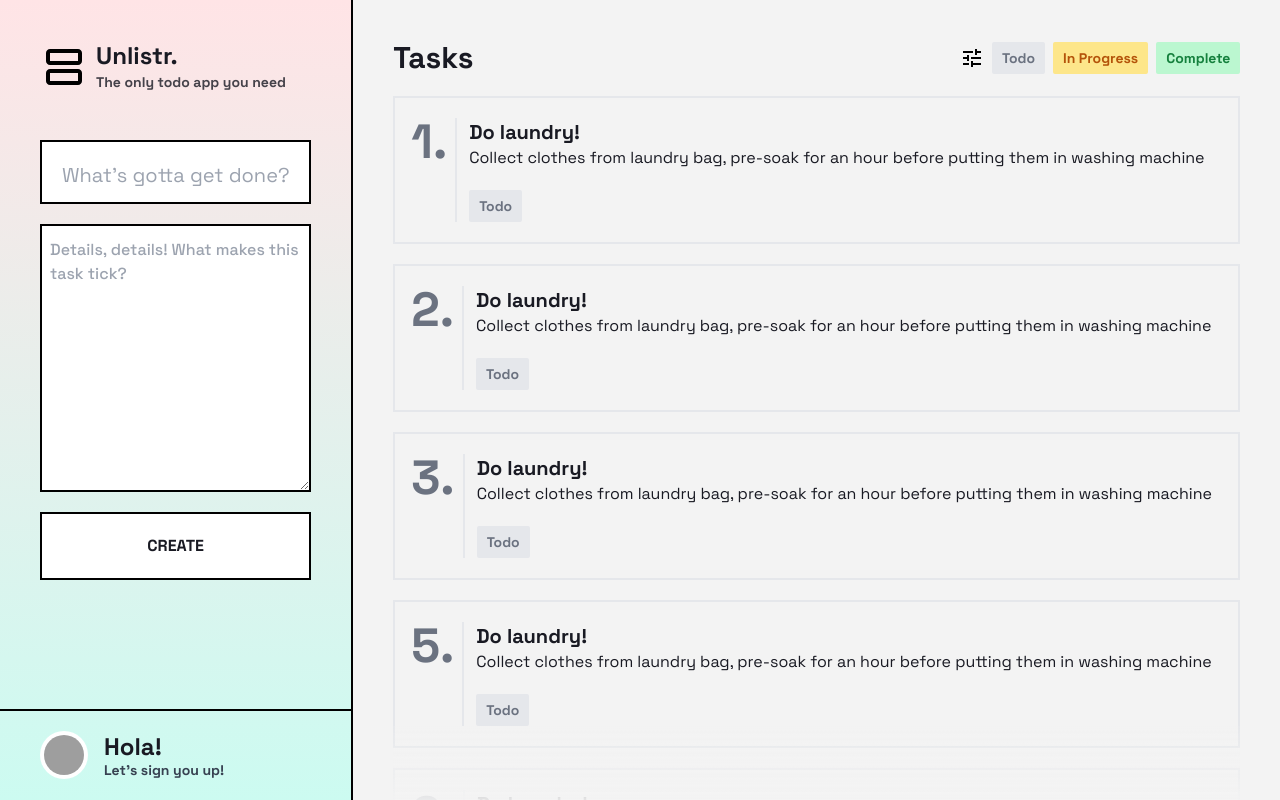
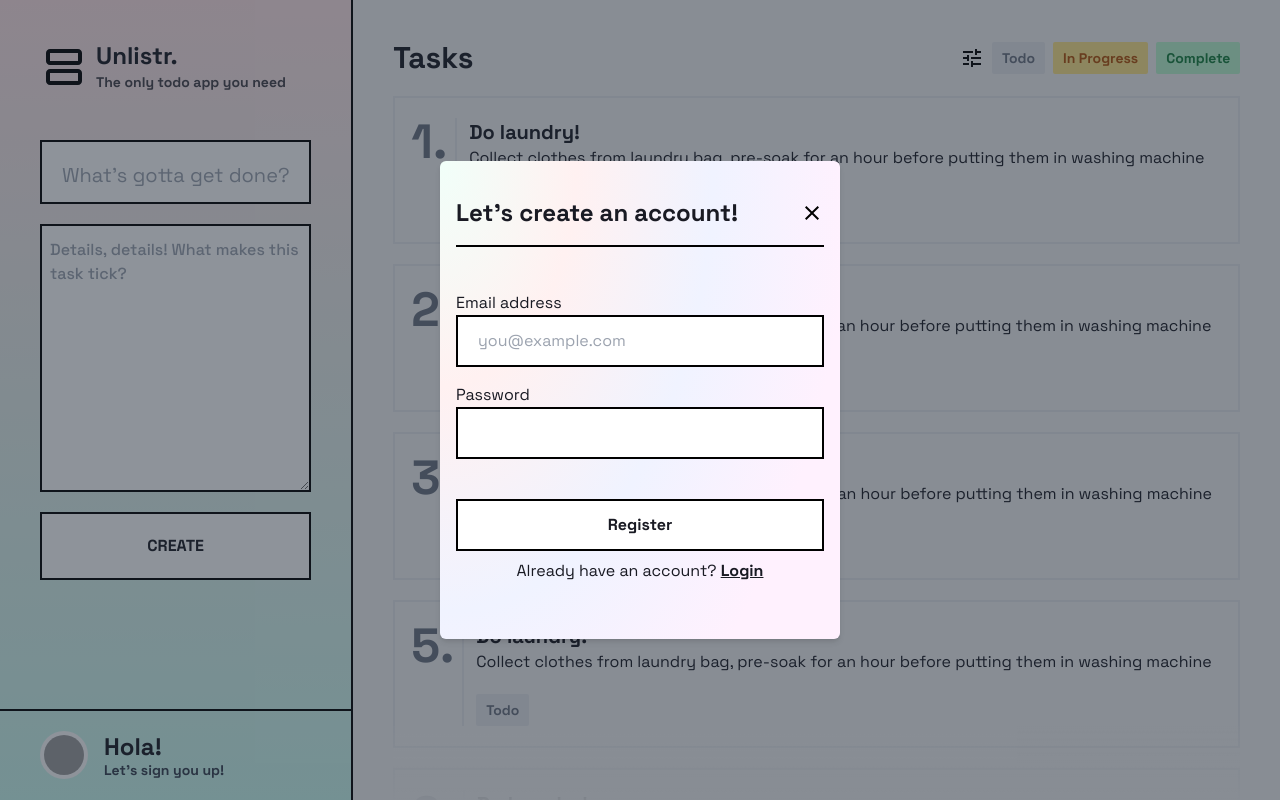
Before and after one commit to iSanjayAchar/unlistr, a React (Create React App) app in the folder client/: page / in a window 1280 px wide. Built offline with nearby package versions, Linux system fonts and the light colour scheme; grey boxes are pictures that could not be loaded.

Commit message:
ui complete

```diff
--- a/client/src/app.jsx
+++ b/client/src/app.jsx
@@ -1,6 +1,7 @@
 import React from "react";
 import TaskContainer from "./components/TaskContainer";
 import Sidebar from "./components/Sidebar";
+import Login from "./components/Login";
 // import Empty from "./components/Empty";
 
 function Unlistr() {
@@ -11,6 +12,8 @@ function Unlistr() {
                 {/* <Empty /> */}
                 <TaskContainer />
             </div>
+
+            <Login />
         </main>
     );
 }
--- /dev/null
+++ b/client/src/components/Login.jsx
@@ -0,0 +1,60 @@
+import React from "react";
+
+function Login() {
+    const [type, setType] = React.useState("register");
+
+    return (
+        <div id="default-modal" tabIndex={-1} aria-hidden="true" className={`overflow-y-auto overflow-x-hidden fixed top-0 right-0 left-0 z-50 justify-center items-center w-full md:inset-0 h-[calc(100%)] max-h-full`}>
+            <div className="flex h-full w-full justify-center items-center bg-gray-800 bg-opacity-50">
+                <div className="p-4">
+                    <div className="bg-white rounded-md shadow-md w-[400px] sign-in-modal">
+                        <div className="p-4">
+                            <div className="flex justify-between items-center border-b-2 border-black pb-4 mt-5">
+                                <h1 className="text-2xl font-bold">
+                                    {type === "register" && "Let's create an account!"}
+                                    {type === "login" && "Let's login!"}
+                                </h1>
+                                <button>
+                                    <img src="/assets/close.svg" alt="" />
+                                </button>
+                            </div>
+                        </div>
+                        <div className="flex flex-col p-4 mt-3">
+                            <div className="">
+                                <label htmlFor="">Email address</label>
+                                <input
+                                    type="text"
+                                    className="border-2 border-black rounded-none text-base px-5 py-3 shadow-none !outline-none active:border-2 active:border-black focus:border-2 focus:border-black focus:shadow-[5px_5px_0px_0px_#000] transition ease-in w-full"
+                                    placeholder="you@example.com"
+                                />
+                            </div>
+                            <div className="mt-4">
+                                <label htmlFor="">Password</label>
+                                <input
+                                    type="password"
+                                    className="border-2 border-black rounded-none text-base px-5 py-3 shadow-none !outline-none active:border-2 active:border-black focus:border-2 focus:border-black focus:shadow-[5px_5px_0px_0px_#000] transition ease-in w-full"
+                                // placeholder="What's gotta get done?"
+                                />
+                            </div>
+                            <button className="bg-white border-2 mt-10 border-black px-5 py-3 font-bold hover:shadow-[5px_5px_0px_0px_#000] transition ease-in">
+                                {type === "register" && "Register"}
+                                {type === "login" && "Login"}
+                            </button>
+                            <p className="text-center mt-2 mb-10" type="button" onClick={() => setType(type === "login" ? "register" : "login")}>
+                                {type === "register" && "Already have an account?"}
+                                {type === "login" && "Don't have an account?"}
+                                {" "}
+                                <span className="underline font-bold cursor-pointer">
+                                    {type === "register" && "Login"}
+                                    {type === "login" && "Register"}
+                                </span>
+                            </p>
+                        </div>
+                    </div>
+                </div>
+            </div>
+        </div>
+    )
+}
+
+export default Login;
--- a/client/src/components/Sidebar.jsx
+++ b/client/src/components/Sidebar.jsx
@@ -18,7 +18,7 @@ function Sidebar() {
                         <div className="flex justify-center gap-5">
                             <input
                                 type="text"
-                                className="border-2 border-black rounded-none text-3xl placeholder:text-xl px-5 py-3 focus:border-transparent !outline-none active:border-2 active:border-black focus:border-2 focus:border-black focus:shadow-[5px_5px_0px_0px_#000] transition ease-in w-full"
+                                className="border-2 border-black rounded-none text-3xl placeholder:text-xl px-5 py-3 shadow-none !outline-none active:border-2 active:border-black focus:border-2 focus:border-black focus:shadow-[5px_5px_0px_0px_#000] transition ease-in w-full"
                                 placeholder="What's gotta get done?"
                             />
                         </div>
--- a/client/src/index.scss
+++ b/client/src/index.scss
@@ -25,4 +25,8 @@
     -ms-overflow-style: none; /* IE and Edge */
     scrollbar-width: none; /* Firefox */
   }
+
+  .sign-in-modal {
+    background: radial-gradient(102.26% 141.42% at 0% 0%, #F1FFF9 0%, #FFF1F1 33.33%, #F0F3FF 66.67%, #FFF1FE 100%);
+  }
 }
```
Also changed, not shown: client/public/assets/close.svg (added).
